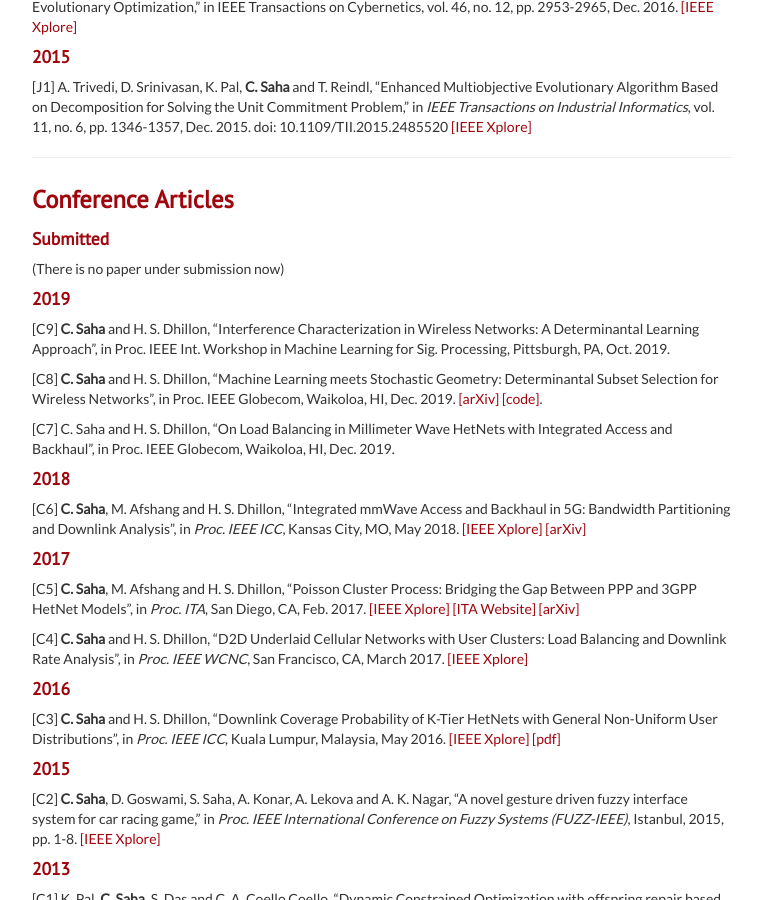
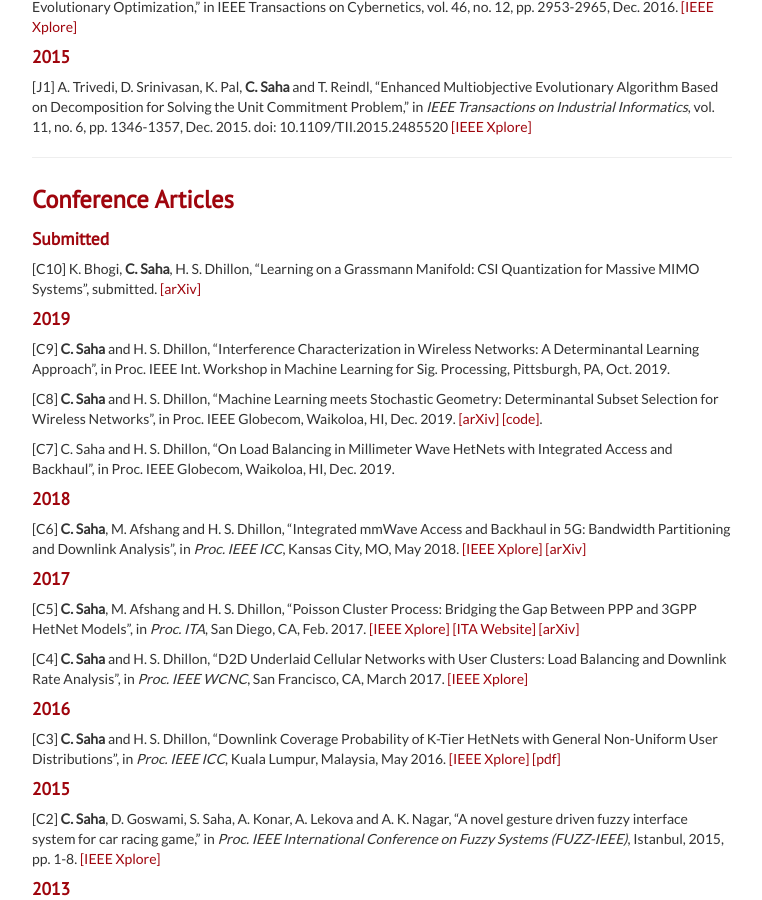
Before and after one commit to chiranjibsaha/chiranjibsaha.github.io, a Jekyll site: the page built from pages/pubs.md, in a window 1280 px wide and 900 px high, scrolled down 1167 px. Shown: the whole window, without its empty margins (258-1020 px from the left). Built offline with Jekyll 4.4.1, drawn with Linux system fonts in a browser that asks for light colours.

Commit message:
Update pubs.md

```diff
--- a/pages/pubs.md
+++ b/pages/pubs.md
@@ -90,8 +90,7 @@
 
 #### Submitted
 
-(There is no paper under submission now)
-
+[C10] K. Bhogi, **C. Saha**, H. S. Dhillon, “Learning on a Grassmann Manifold: CSI Quantization for Massive MIMO Systems”, submitted. [[arXiv]](https://arxiv.org/abs/2005.08413)
 #### 2019
 
 [C9] **C. Saha** and H. S. Dhillon, “Interference Characterization in Wireless Networks: A Determinantal Learning Approach”, in Proc. IEEE Int. Workshop in Machine Learning for Sig. Processing, Pittsburgh, PA, Oct. 2019.
```
